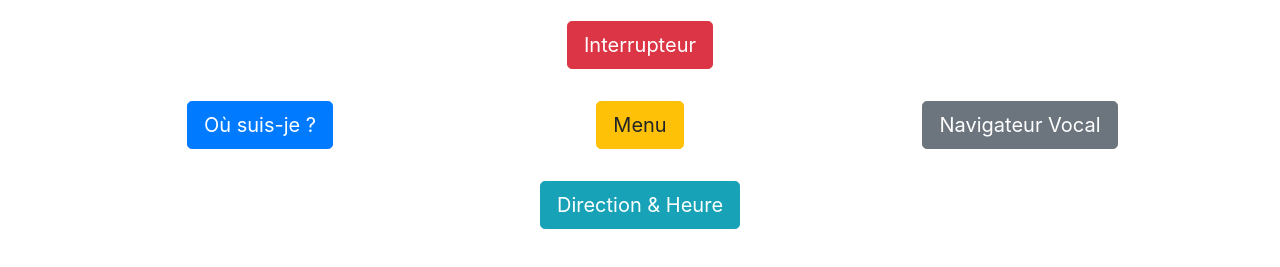
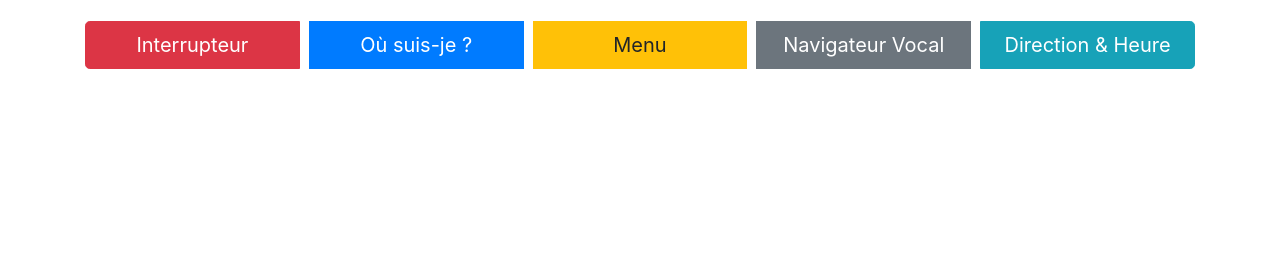
Before and after one commit to Dolpha-gt/canne, a plain HTML site: page index.html in a window 1280 px wide. Shown: the part 99-366 px from the top of the page. Drawn offline with nearby package versions, Linux system fonts and the light colour scheme.

Commit message:
Add files via upload

```diff
--- a/index.html
+++ b/index.html
@@ -6,33 +6,30 @@
     <title>Boîtier Assistance Avancée</title>
     <!-- Bootstrap CSS -->
     <link href="https://stackpath.bootstrapcdn.com/bootstrap/4.5.2/css/bootstrap.min.css" rel="stylesheet">
+    <style>
+        .btn-group {
+            display: flex;
+            justify-content: center;
+            align-items: center;
+            flex-wrap: wrap;
+            gap: 10px;
+        }
+
+        .btn-lg {
+            width: 150px;
+        }
+    </style>
 </head>
 <body>
     <div class="container my-5">
         <h1 class="text-center">Boîtier Assistance Avancée</h1>
 
-        <div class="row justify-content-center my-4">
-            <div class="col-4 text-center">
-                <button id="btn4" class="btn btn-danger btn-lg mb-2">Interrupteur</button>
-            </div>
-        </div>
-
-        <div class="row justify-content-center my-4">
-            <div class="col-4 text-center">
-                <button id="btn1" class="btn btn-primary btn-lg mb-2">Où suis-je ?</button>
-            </div>
-            <div class="col-4 text-center">
-                <button id="btn5" class="btn btn-warning btn-lg mb-2">Menu</button>
-            </div>
-            <div class="col-4 text-center">
-                <button id="btn2" class="btn btn-secondary btn-lg mb-2">Navigateur Vocal</button>
-            </div>
-        </div>
-
-        <div class="row justify-content-center my-4">
-            <div class="col-4 text-center">
-                <button id="btn3" class="btn btn-info btn-lg mb-2">Direction & Heure</button>
-            </div>
+        <div class="btn-group my-4">
+            <button id="btn4" class="btn btn-danger btn-lg">Interrupteur</button>
+            <button id="btn1" class="btn btn-primary btn-lg">Où suis-je ?</button>
+            <button id="btn5" class="btn btn-warning btn-lg">Menu</button>
+            <button id="btn2" class="btn btn-secondary btn-lg">Navigateur Vocal</button>
+            <button id="btn3" class="btn btn-info btn-lg">Direction & Heure</button>
         </div>
 
         <div id="response" class="alert alert-light" role="alert" style="display: none;">
```
